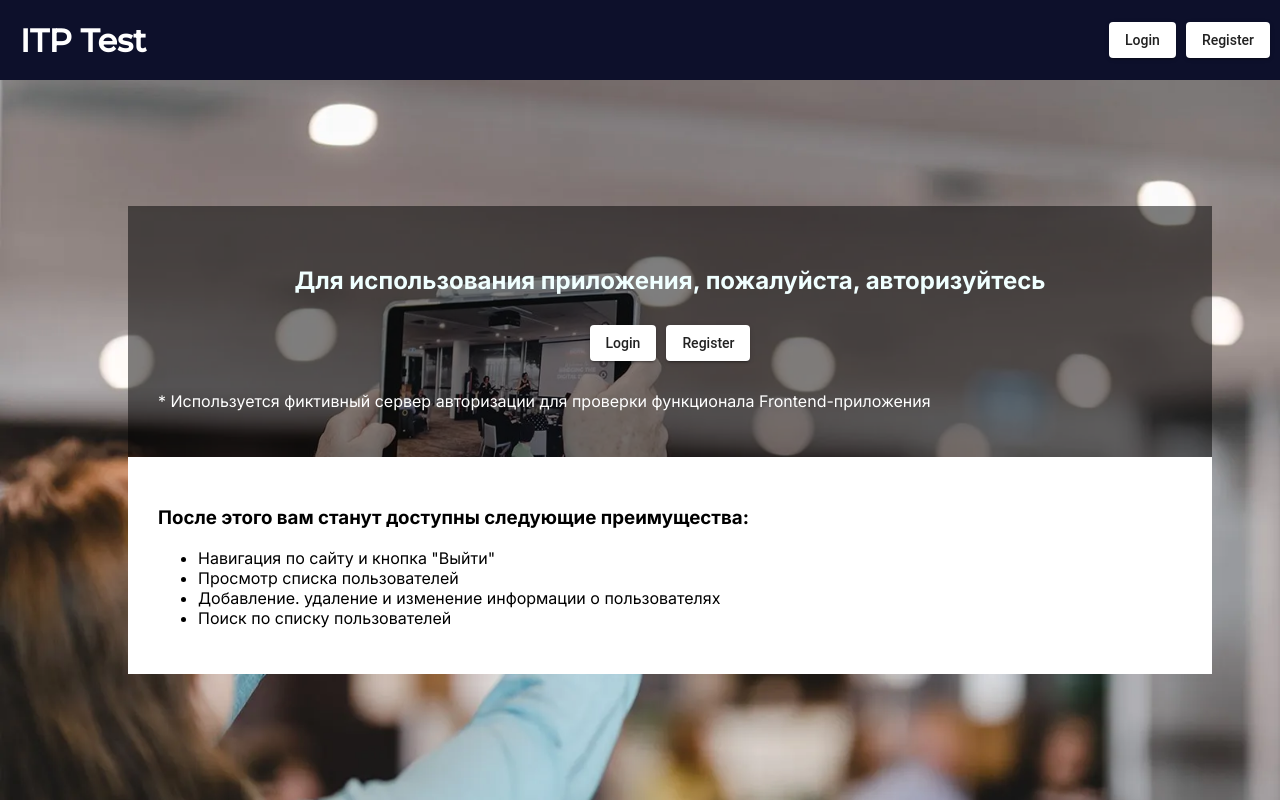
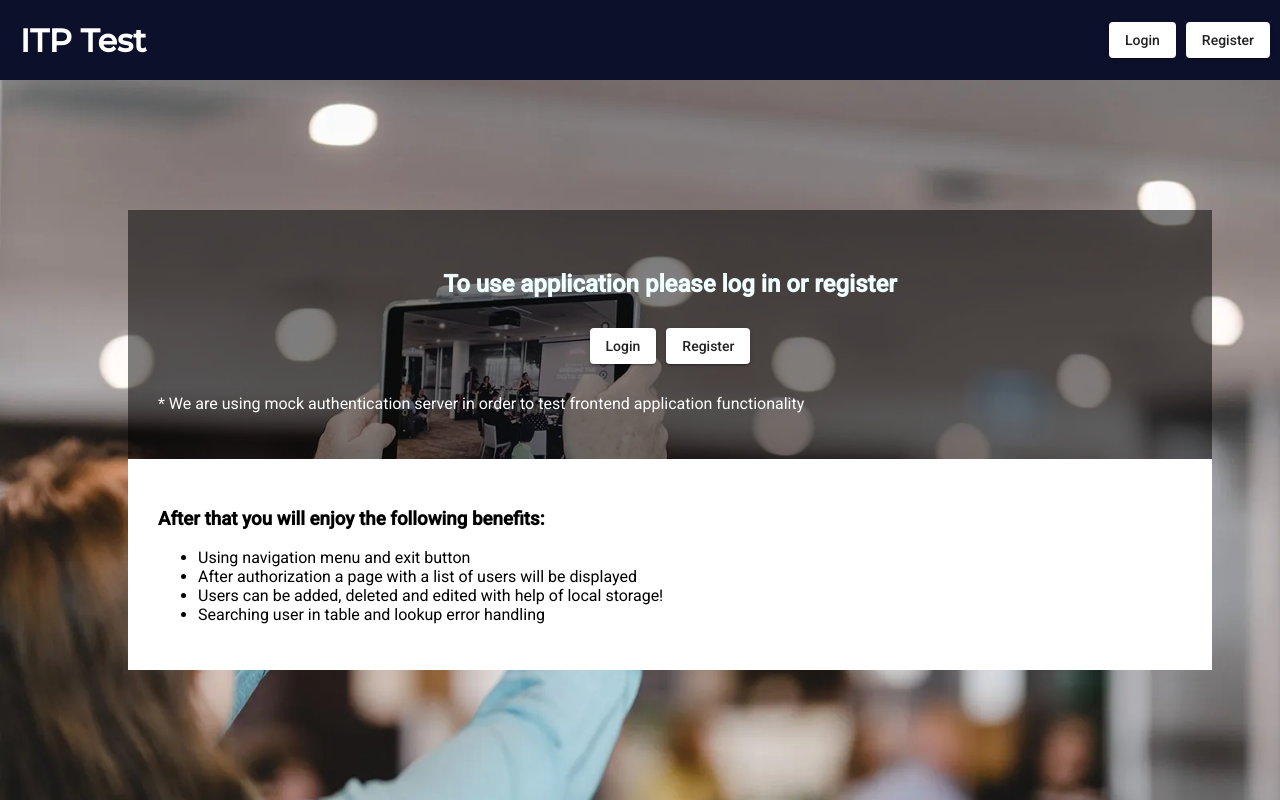
Before and after one commit to aov-webd/itp-test, an Angular app: page / in a window 1280 px wide. Built offline with nearby package versions, Linux system fonts and the light colour scheme; no server answers.

Commit message:
- auth form

```diff
--- a/angular.json
+++ b/angular.json
@@ -31,6 +31,7 @@
               "src/assets"
             ],
             "styles": [
+              "./node_modules/@angular/material/prebuilt-themes/deeppurple-amber.css",
               "src/styles.scss"
             ],
             "scripts": []
@@ -99,6 +100,7 @@
               "src/assets"
             ],
             "styles": [
+              "./node_modules/@angular/material/prebuilt-themes/deeppurple-amber.css",
               "src/styles.scss"
             ],
             "scripts": []
--- a/package.json
+++ b/package.json
@@ -12,6 +12,7 @@
   "private": true,
   "dependencies": {
     "@angular/animations": "~13.2.0",
+    "@angular/cdk": "^13.2.4",
     "@angular/common": "~13.2.0",
     "@angular/compiler": "~13.2.0",
     "@angular/core": "~13.2.0",
--- a/src/app/auth/auth.component.html
+++ b/src/app/auth/auth.component.html
@@ -1 +1,24 @@
-<p>auth works!</p>
+<mat-card>
+    <mat-card-content>
+        <form #loginForm="ngForm" (ngSubmit)="onSubmit()">
+            <h2>Log In</h2>
+            <mat-error *ngIf="!loginValid">
+                The username and password were not recognized
+            </mat-error>
+            <mat-form-field>
+                <input matInput placeholder="Email" [(ngModel)]="username" name="username" required>
+                <mat-error>
+                    Please provide a valid email address
+                </mat-error>
+            </mat-form-field>
+            <mat-form-field>
+                <input matInput type="password" placeholder="Password" [(ngModel)]="password"
+                    name="password" required>
+                <mat-error>
+                    Please provide a valid password
+                </mat-error>
+            </mat-form-field>
+            <button mat-raised-button [disabled]="!loginForm.form.valid">Login</button>
+        </form>
+    </mat-card-content>
+</mat-card>
--- a/src/app/auth/auth.component.scss
+++ b/src/app/auth/auth.component.scss
@@ -0,0 +1,9 @@
+mat-card {
+    max-width : 400px;
+    margin    : 2em auto;
+    text-align: center;
+}
+
+mat-form-field {
+    display: block;
+}
--- a/src/app/auth/auth.component.ts
+++ b/src/app/auth/auth.component.ts
@@ -8,6 +8,9 @@ import { ActivatedRoute } from '@angular/router';
 })
 export class AuthComponent implements OnInit {
     islogin = false
+    loginValid = true
+    username = ''
+    password = ''
     constructor(
         private route: ActivatedRoute
     ) {
@@ -16,5 +19,5 @@ export class AuthComponent implements OnInit {
 
     ngOnInit(): void {
     }
-
+    onSubmit() { }
 }
--- a/src/app/home/home.component.html
+++ b/src/app/home/home.component.html
@@ -1,21 +1,21 @@
 <div class="notAuthContainer" *ngIf="!isAuth">
     <section class="requestSection">
-        <h2 class="title">Для использования приложения, пожалуйста, авторизуйтесь</h2>
+        <h2 class="title">To use application please log in or register</h2>
         <div class="authButtons">
             <button [routerLink]="'auth/login'" class="loginButton" mat-raised-button>Login</button>
             <button [routerLink]="'auth/reg'" class="registerButton"
                 mat-raised-button>Register</button>
         </div>
-        <p>* Используется фиктивный сервер авторизации для проверки функционала
-            Frontend-приложения</p>
+        <p>* We are using mock authentication server in order to test frontend application
+            functionality</p>
     </section>
     <section class="benefitsSection">
-        <h3>После этого вам станут доступны следующие преимущества:</h3>
+        <h3>After that you will enjoy the following benefits:</h3>
         <ul>
-            <li>Навигация по сайту и кнопка "Выйти"</li>
-            <li>Просмотр списка пользователей</li>
-            <li>Добавление. удаление и изменение информации о пользователях</li>
-            <li>Поиск по списку пользователей</li>
+            <li>Using navigation menu and exit button</li>
+            <li>After authorization a page with a list of users will be displayed</li>
+            <li>Users can be added, deleted and edited with help of local storage!</li>
+            <li>Searching user in table and lookup error handling</li>
         </ul>
     </section>
 </div>
--- a/src/index.html
+++ b/src/index.html
@@ -6,6 +6,9 @@
   <base href="/">
   <meta name="viewport" content="width=device-width, initial-scale=1">
   <link rel="icon" type="image/x-icon" href="favicon.ico">
+  <link rel="preconnect" href="https://fonts.gstatic.com">
+  <link href="https://fonts.googleapis.com/css2?family=Roboto:wght@300;400;500&display=swap" rel="stylesheet">
+  <link href="https://fonts.googleapis.com/icon?family=Material+Icons" rel="stylesheet">
 </head>
 <body>
   <app-root></app-root>
--- a/src/styles.scss
+++ b/src/styles.scss
@@ -3,8 +3,10 @@
 
 body,
 html {
-    margin    : 0;
-    min-height: 100vh;
-    font-family: "Inter",
-        system-ui;
+    margin     : 0;
+    min-height : 100vh;
+    font-family: system-ui;
 }
+
+html, body { height: 100%; }
+body { margin: 0; font-family: Roboto, "Helvetica Neue", sans-serif; }
```
Also changed, not shown: src/app/app.module.ts (+24 -0 lines), 1 other file (tests, documents, lock files or other folders). Lines whose indentation alone changed are shown as unchanged.
